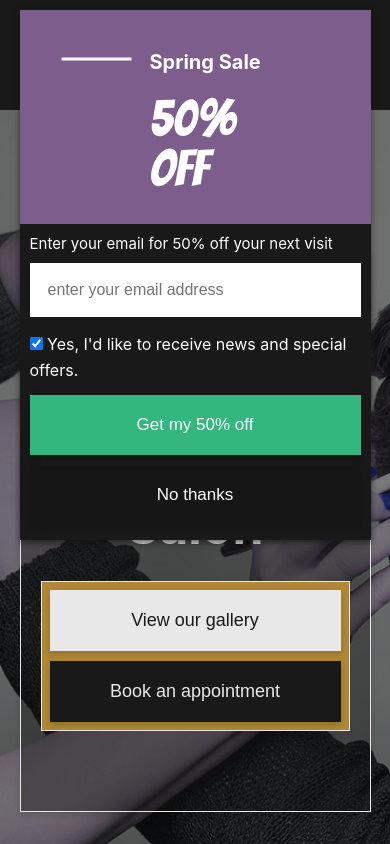
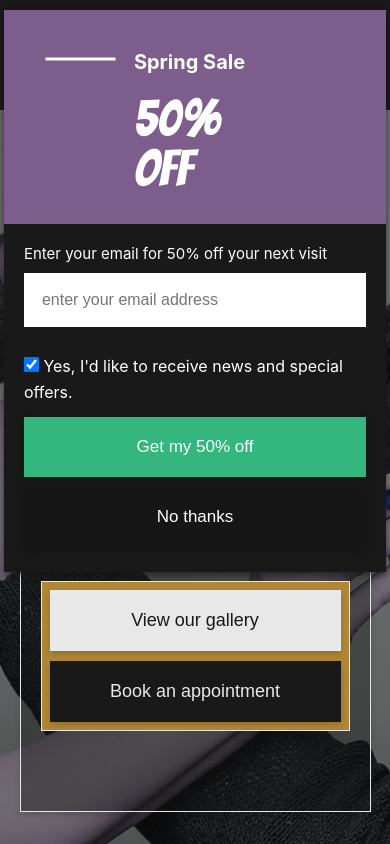
Before and after one commit to Cassandrapaige/hair-salon, a React (Create React App) app: page / in a window 390 px wide. Shown: the top 844 px of the page. Built offline with nearby package versions, Linux system fonts and the light colour scheme.

Commit message:
fixed margin on modal form

```diff
--- a/src/components/modal/modal-container/modal-container.styles.scss
+++ b/src/components/modal/modal-container/modal-container.styles.scss
@@ -61,6 +61,13 @@
 
     .promtion-sign-up {
         padding-top: 50px;
+
+        & input[type='checkbox'] {
+                width: 15px;
+                height: 15px;
+                border: none;
+                border-radius: 0;
+        }
     }
 
     h4 {
@@ -69,15 +76,16 @@
         padding-bottom: 30px;
     }
 
-    input {
+    input[type='email'] {
         padding: 18px;
         border: none;
         outline: none;
         font-size: 16px;
-        margin-bottom: 50px;
+        margin-bottom: 20px;
     }
 
     .buttons {
+        margin-top: 30px;
         button {
             padding: 20px;
             border: none;
@@ -105,12 +113,12 @@
     @media (max-width: 850px) {
         grid-template-columns: 1fr;
         gap: 0;
-        left: 5%;
-        width: 90%;
+        left: 1%;
+        width: 98%;
         top: 10px;
 
         .promtion-sign-up {
-            padding: 10px;
+            padding: 20px;
         }
 
         h4 {
```
